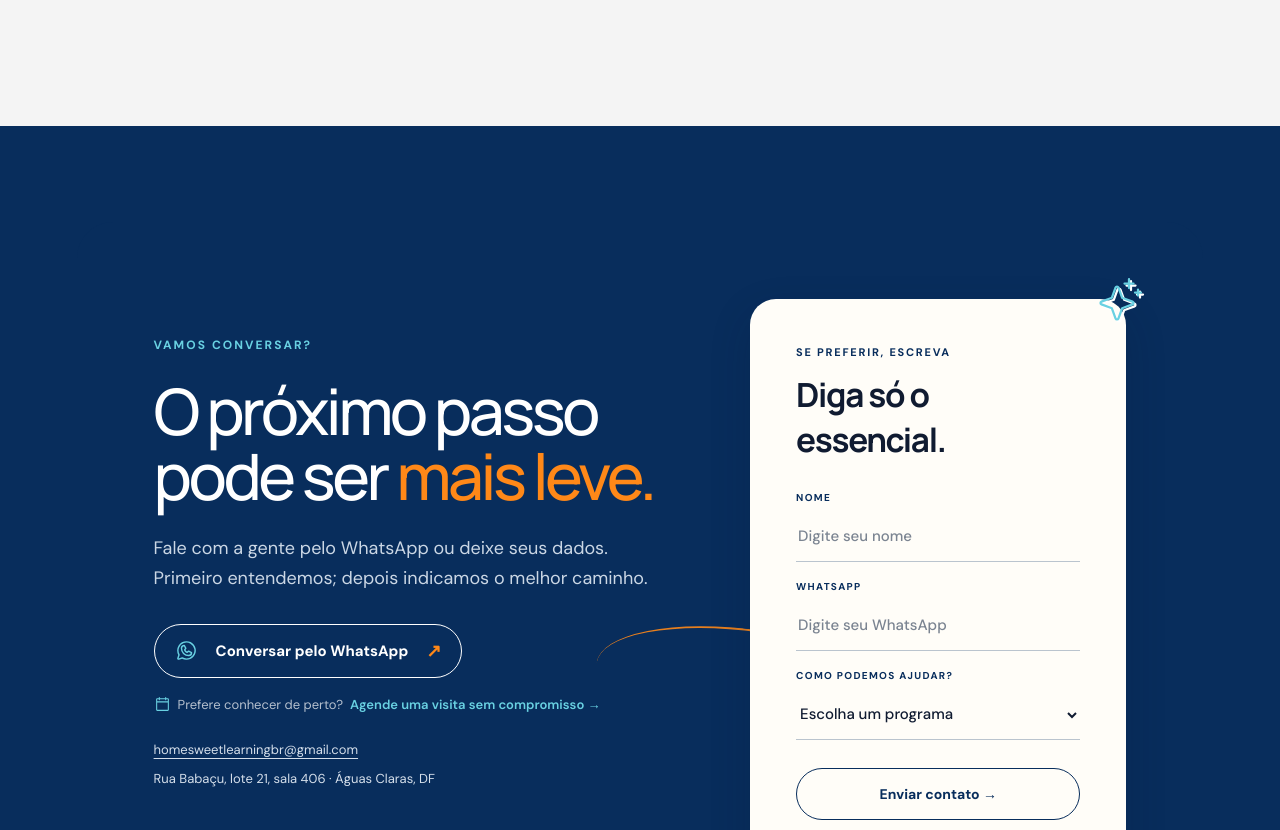
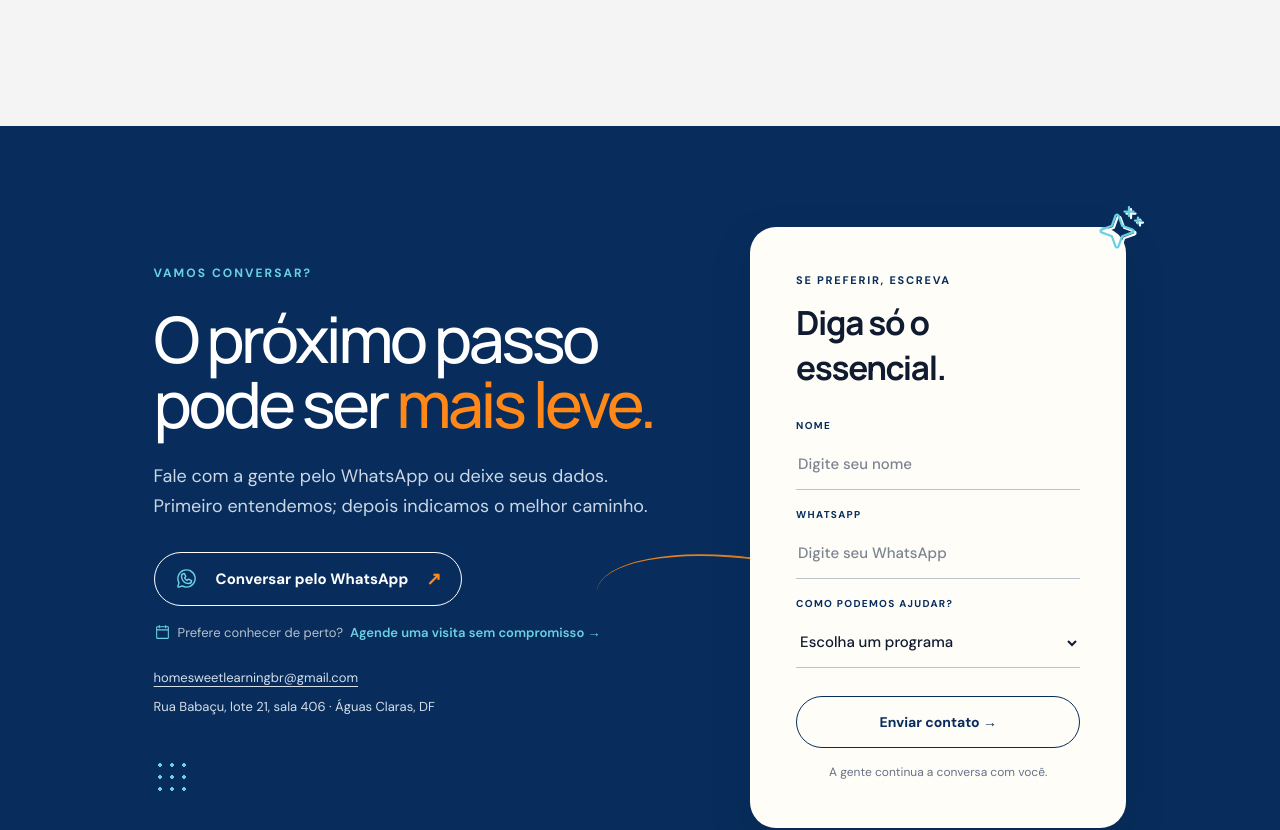
Before and after one commit to gabriellapdiniz/hslsitefisico, a Next.js app: page / in a window 1280 px wide. Shown: the part 4580-5410 px from the top of the page. Built offline with nearby package versions, Linux system fonts and the light colour scheme.

Commit message:
Reduce contact section vertical gaps

```diff
--- a/app/contact.css
+++ b/app/contact.css
@@ -43,3 +43,6 @@
 .contact-meta{flex-direction:column;align-items:flex-start;gap:9px;margin-top:25px;line-height:1.55}
 .contact-meta>span{max-width:100%;overflow-wrap:normal;word-break:normal}
 @media(max-width:560px){.contact-whatsapp{width:100%}.contact-visit{justify-content:center;text-align:center;margin-top:16px}.contact-meta{align-items:flex-start;margin-top:27px}.contact-meta a,.contact-meta span{display:block;width:100%}}
+
+.contact{padding-block:24px}
+@media(max-width:560px){.contact{padding-block:18px}}
```
